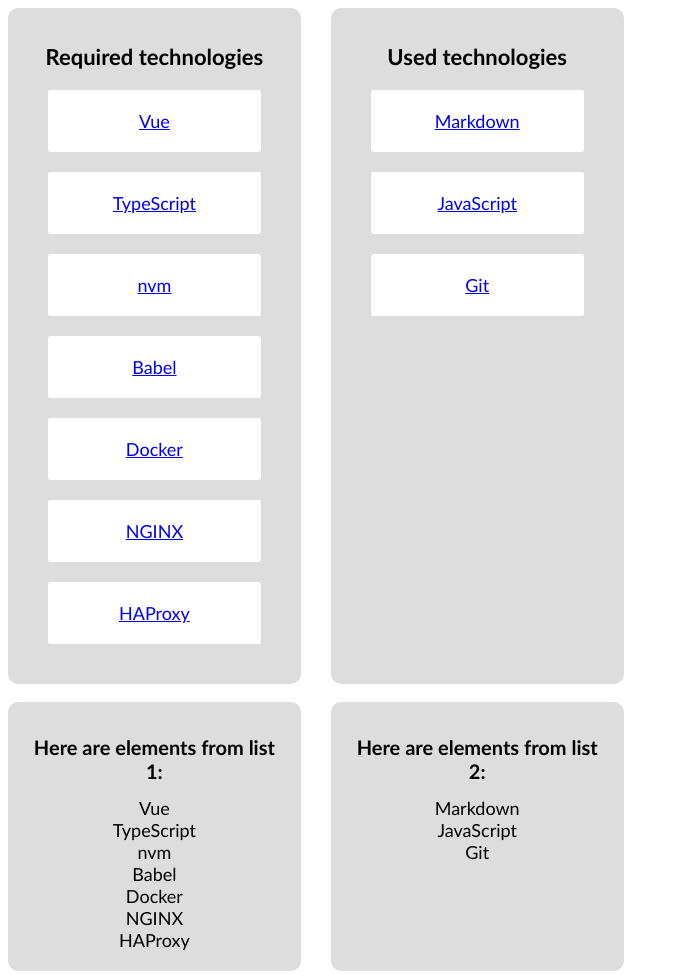
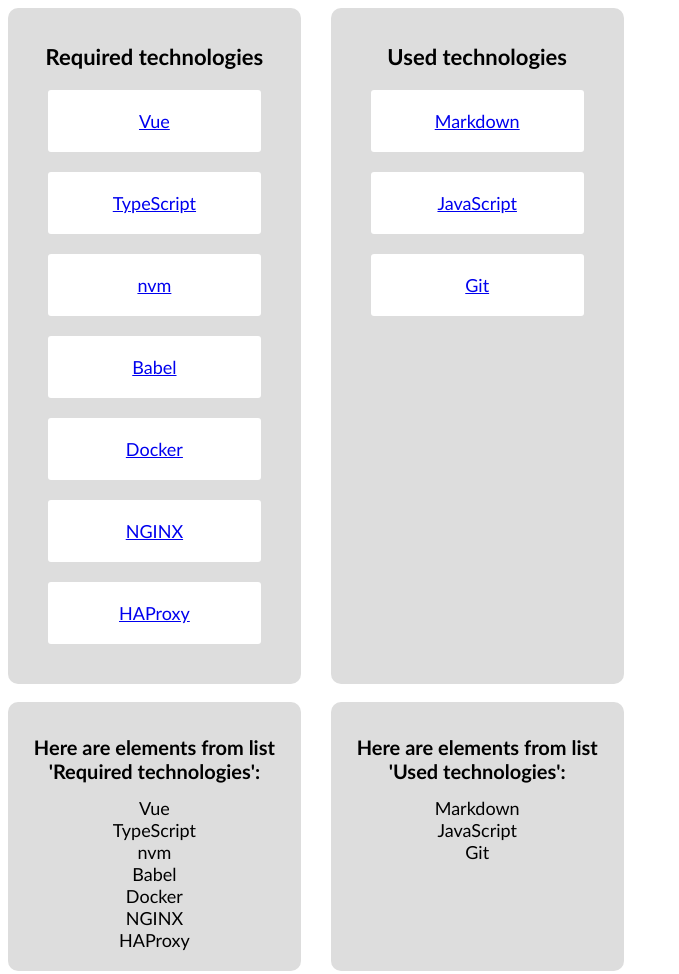
Before and after one commit to Mare181/Exercise-drag-and-drop-lists, a plain HTML site: page index.html in a window 1280 px wide. Shown: the whole page, without its empty margins (0-679 px from the left). Drawn offline with Linux system fonts and the light colour scheme.

Commit message:
Improving HTML code

```diff
--- a/index.html
+++ b/index.html
@@ -53,13 +53,13 @@
 		<div class="container">
 			<!-- Polje za izpis elementov prvega seznama -->
 			<div class="column1">
-				<h1>Here are elements from list 1:</h1>
+				<h1>Here are elements from list 'Required technologies':</h1>
 				<div id="tekst1"></div>
 			</div>
 
 			<!-- Polje za izpis elementov drugega seznama -->
 			<div class="column1">
-				<h1>Here are elements from list 2:</h1>
+				<h1>Here are elements from list 'Used technologies':</h1>
 				<div id="tekst2"></div>
 			</div>
 		</div>
```
